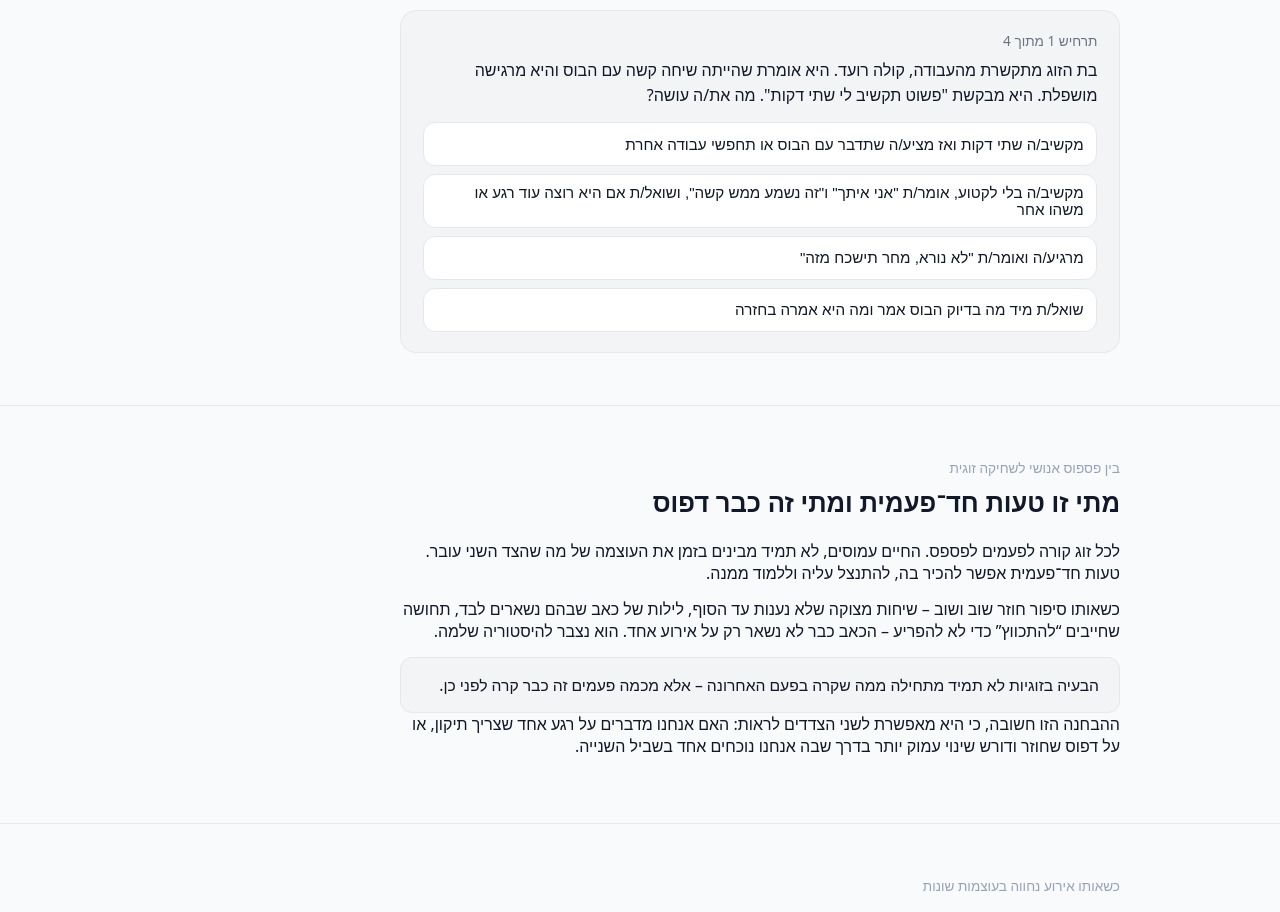
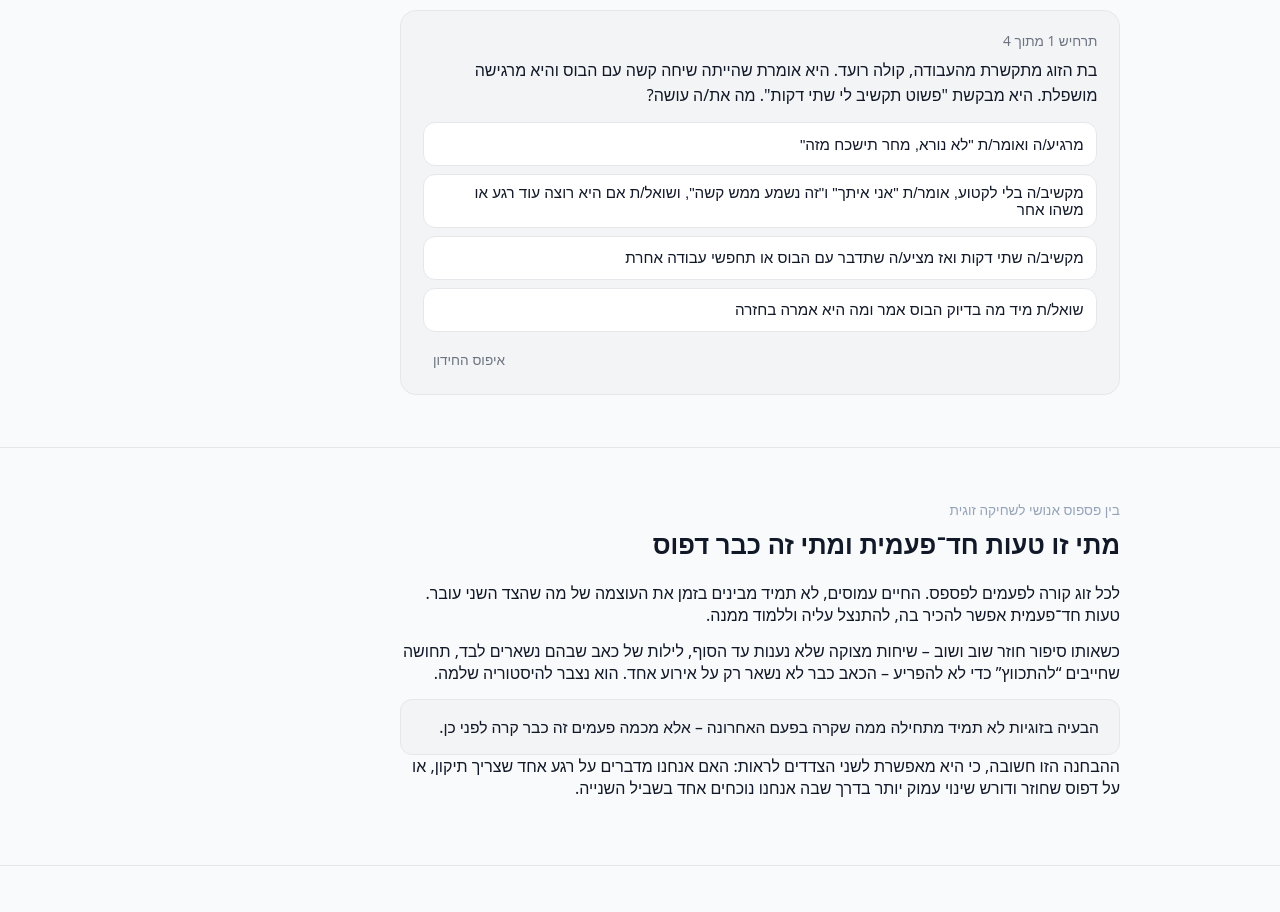
Before and after one commit to Michael2001papis/Basic-Understanding-Life, a React (Vite) app: page / in a window 1280 px wide. Shown: the part 6340-7252 px from the top of the page. Built offline with nearby package versions, Linux system fonts and the light colour scheme.

Commit message:
01.02.05 V - "-שיפור חידון התרחישים-"

```diff
--- a/src/components/sections/ScenarioQuizSection.tsx
+++ b/src/components/sections/ScenarioQuizSection.tsx
@@ -1,5 +1,15 @@
-import { useState } from 'react'
+import { useMemo, useState } from 'react'
 import { SectionWrapper } from '../shared/SectionWrapper'
+
+/** Fisher-Yates – סדר אקראי לאפשרויות בכל טעינה/איפוס */
+function shuffle<T>(array: T[]): T[] {
+  const out = [...array]
+  for (let i = out.length - 1; i > 0; i--) {
+    const j = Math.floor(Math.random() * (i + 1));
+    [out[i], out[j]] = [out[j], out[i]]
+  }
+  return out
+}
 
 type ScenarioOption = {
   id: string
@@ -141,11 +151,21 @@ const scenarios: Scenario[] = [
 ]
 
 export function ScenarioQuizSection() {
+  const [shuffleKey, setShuffleKey] = useState(0)
+  const shuffledScenarios = useMemo(
+    () =>
+      scenarios.map((s) => ({
+        ...s,
+        options: shuffle([...s.options]),
+      })),
+    [shuffleKey],
+  )
+
   const [currentIndex, setCurrentIndex] = useState(0)
   const [selectedOption, setSelectedOption] = useState<ScenarioOption | null>(null)
   const [showExplanation, setShowExplanation] = useState(false)
 
-  const current = scenarios[currentIndex]
+  const current = shuffledScenarios[currentIndex]
   const isLast = currentIndex === scenarios.length - 1
 
   const handleSelect = (opt: ScenarioOption) => {
@@ -157,6 +177,19 @@ export function ScenarioQuizSection() {
     setSelectedOption(null)
     setShowExplanation(false)
     setCurrentIndex((prev) => (isLast ? 0 : prev + 1))
+  }
+
+  const handleBack = () => {
+    setSelectedOption(null)
+    setShowExplanation(false)
+    setCurrentIndex((prev) => Math.max(0, prev - 1))
+  }
+
+  const handleReset = () => {
+    setCurrentIndex(0)
+    setSelectedOption(null)
+    setShowExplanation(false)
+    setShuffleKey((k) => k + 1)
   }
 
   return (
@@ -176,6 +209,7 @@ export function ScenarioQuizSection() {
         <p className="quiz-question scenario-text">{current.scenario}</p>
 
         {!showExplanation ? (
+          <>
             <div className="quiz-options">
               {current.options.map((opt) => (
                 <button
@@ -188,15 +222,45 @@ export function ScenarioQuizSection() {
                 </button>
               ))}
             </div>
+            <div className="quiz-nav-actions">
+              {currentIndex > 0 && (
+                <button
+                  type="button"
+                  className="secondary-cta quiz-back-button"
+                  onClick={handleBack}
+                >
+                  ← חזרה אחורה
+                </button>
+              )}
+              <button
+                type="button"
+                className="quiz-reset-button"
+                onClick={handleReset}
+              >
+                איפוס החידון
+              </button>
+            </div>
+          </>
         ) : (
           <div className="quiz-explanation-card">
             <p className="quiz-explanation-label">הסבר:</p>
             <p className="quiz-explanation-text">
               {selectedOption?.explanation ?? ''}
             </p>
+            <div className="quiz-explanation-actions">
+              {currentIndex > 0 && (
+                <button
+                  type="button"
+                  className="secondary-cta quiz-back-button"
+                  onClick={handleBack}
+                >
+                  ← חזרה אחורה
+                </button>
+              )}
               <button type="button" className="primary-cta quiz-next-button" onClick={handleNext}>
                 {isLast ? 'חזרה לתרחיש הראשון' : 'התרחיש הבא →'}
               </button>
+            </div>
           </div>
         )}
       </div>
```
Also changed, not shown: 1 other file (tests, documents, lock files or other folders). Lines whose indentation alone changed are shown as unchanged.
